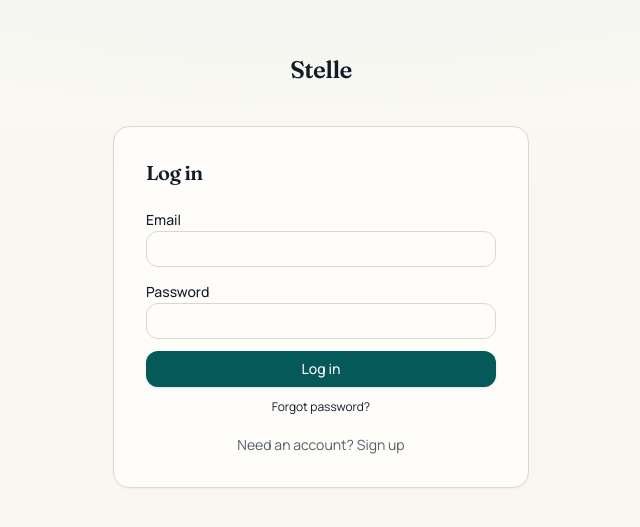
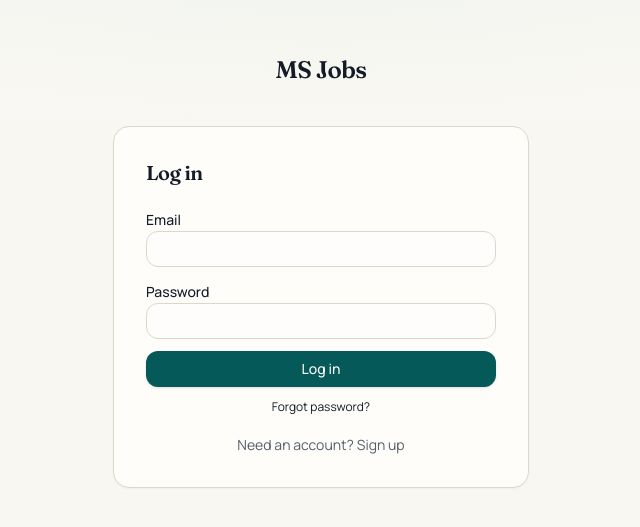
Before and after one commit to MuradSiddiqui/MSJobs, a Next.js app: page /login in a window 1280 px wide. Shown: the part 129-656 px from the top of the page, without its empty margins (319-959 px from the left). Built offline with nearby package versions, Linux system fonts and the light colour scheme.

Commit message:
Replace remaining Stelle branding with MS Jobs

```diff
--- a/src/app/(app)/cv/page.tsx
+++ b/src/app/(app)/cv/page.tsx
@@ -30,7 +30,7 @@ export default async function CvPage() {
           rules, date columns — Google Docs style).
         </p>
         <a
-          href="/samples/stelle-cv-sample.pdf"
+          href="/samples/ms-jobs-cv-sample.pdf"
           target="_blank"
           rel="noreferrer"
           className="mt-2 inline-block text-sm font-medium text-accent hover:underline"
--- a/src/components/auth/auth-card.tsx
+++ b/src/components/auth/auth-card.tsx
@@ -21,7 +21,7 @@ export function AuthCard({
         }}
       />
       <Link href="/" className="mb-10 text-center">
-        <span className="font-display text-2xl font-semibold tracking-tight">Stelle</span>
+        <span className="font-display text-2xl font-semibold tracking-tight">MS Jobs</span>
       </Link>
       <div className="rounded-2xl border border-border/80 bg-card/95 p-6 shadow-[0_1px_2px_oklch(0.22_0.02_255/0.04)] sm:p-8">
         <h1 className="font-display text-xl font-semibold tracking-tight">{title}</h1>
--- a/src/components/jobs/generated-documents.tsx
+++ b/src/components/jobs/generated-documents.tsx
@@ -142,7 +142,7 @@ function CvSuggestionsBody({
   return (
     <div className="mt-3 space-y-3">
       <p className="rounded-md border border-dashed bg-muted/40 px-3 py-2 text-xs text-muted-foreground">
-        Suggestions are diffs only until you generate a PDF. Stelle applies them into a{" "}
+        Suggestions are diffs only until you generate a PDF. MS Jobs applies them into a{" "}
         <strong>new tailored CV</strong> (your uploaded master file stays unchanged) using a classic
         2-page academic layout (centered header, section rules, date columns) similar to Google Docs
         CVs. Re-upload your CV once if contact links / technical strengths are missing from an older
--- a/src/components/jobs/job-actions.tsx
+++ b/src/components/jobs/job-actions.tsx
@@ -79,7 +79,7 @@ export function JobActions({
     <div className="space-y-3">
       <p className="max-w-xl text-xs text-muted-foreground">
         Apply opens the employer&apos;s real form (Greenhouse, Ashby, etc.) and adds this role to your
-        Applications board. Stelle cannot auto-submit third-party forms — that would be insecure and
+        Applications board. MS Jobs cannot auto-submit third-party forms — that would be insecure and
         against most ATS terms.
       </p>
       <div className="flex flex-wrap gap-2">
--- a/src/lib/resume/render-pdf.ts
+++ b/src/lib/resume/render-pdf.ts
@@ -132,7 +132,7 @@ export async function renderResumePdf(
       margins: { top: MARGIN_Y, bottom: MARGIN_Y, left: MARGIN_X, right: MARGIN_X },
       info: {
         Title: `${resume.name ?? "CV"}`,
-        Author: resume.name ?? "Stelle",
+        Author: resume.name ?? "MS Jobs",
         Subject: meta?.jobTitle
           ? `Tailored for ${meta.jobTitle}${meta.company ? ` at ${meta.company}` : ""}`
           : "Curriculum Vitae",
```
